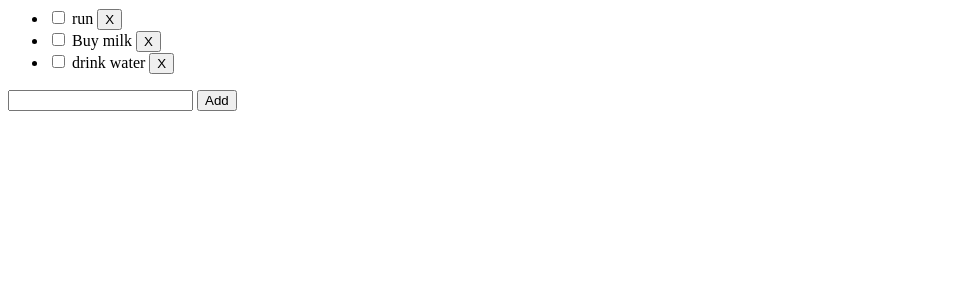
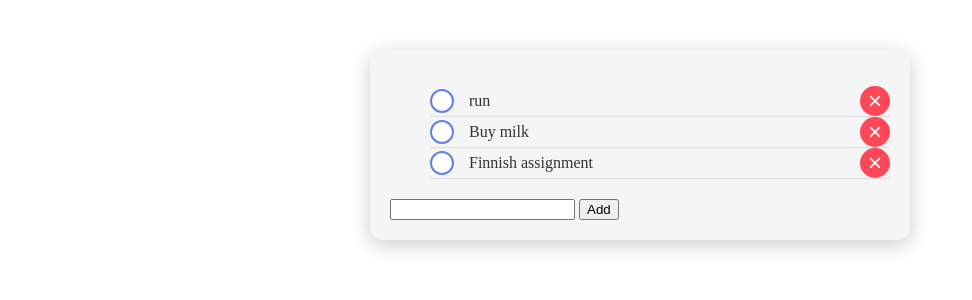
Before and after one commit to 3elias3rd/To-do-app, a FastAPI app: page / in a window 1280 px wide. Shown: the top 300 px of the page, without its empty margins (0-972 px from the left). Run offline with FastAPI, Linux system fonts and the light colour scheme.

Commit message:
Fix static file serving and complete todo app wiring

```diff
--- a/main.py
+++ b/main.py
@@ -11,6 +11,9 @@ app = FastAPI(title="Clean To Do App")
 templates = Jinja2Templates(directory="templates")
 
 TODO_FILE = Path("todos.json")
+
+app.mount("/static", StaticFiles(directory="static"), name="static")
+
 
 def load_todos():
     """Load todos from JSON file"""
@@ -58,6 +61,8 @@ async def toggle_complete(todo_id:int):
         if todo['id'] == todo_id:
             todo['completed'] = not todo['completed']
             break
+    save_todos(todos)
+    return RedirectResponse(url="/", status_code=303)
 
 @app.post("/delete/{todo_id}")
 async def delete_todo(todo_id:int):
--- a/templates/static/style.css
+++ b/static/style.css
@@ -3,8 +3,8 @@
     margin: 50px auto; /*centers container*/
     padding: 20px;
     background: whitesmoke;
-    border-radius: 12;
-    box-shadow: 0 5px 20px rgba(0,0.0.0.2);
+    border-radius: 12px;
+    box-shadow: 0 5px 20px rgba(0,0,0, 0.2);
 }
 
 .add-form {
@@ -97,7 +97,7 @@
     display: flex;
     align-items: center;
     justify-content: center;
-    transition: all 0.2;
+    transition: all 0.2s;
     line-height: 1;
 }
 
--- a/templates/index.html
+++ b/templates/index.html
@@ -1,11 +1,29 @@
+<!DOCTYPE html>
+<html lang="en">
+<head>
+    <meta charset="UTF-8">
+    <title>Todo App</title>
+
+    <link rel="stylesheet" href="{{ url_for('static', path='style.css') }}">
+</head>
+
+<body>
+
+
 <div class="todo-app">
     <ul class="todo-list">
         {% for todo in todos %}
 
-        <li>
-            <input type="checkbox" {% if todo.completed %}checked{% endif %} />
-            <span>{{todo.task}}</span>
-            <button>X</button>
+        <li class="todo-item {% if todo.completed %}completed{% endif %}">
+            <form action="/toggle/{{ todo.id }}" method="post" class="toggle-form">
+                <button class="checkbox" type="submit">
+                    {% if todo.completed %}✓{% endif %}
+                </button>
+            </form>
+            <span class="task-text">{{ todo.task }}</span>
+            <form action="/delete/{{ todo.id }}" method="post" class="delete-form">
+                <button class="delete-btn" type="submit">×</button>
+            </form>
         </li>
         {% endfor %}
     </ul>
@@ -15,3 +33,6 @@
         <button type="submit">Add</button>
     </form>
 </div>
+
+</body>
+</html>
--- a/todos.json
+++ b/todos.json
@@ -11,7 +11,7 @@
   },
   {
     "id": 3,
-    "task": "drink water",
+    "task": "Finnish assignment",
     "completed": false
   }
 ]
```
